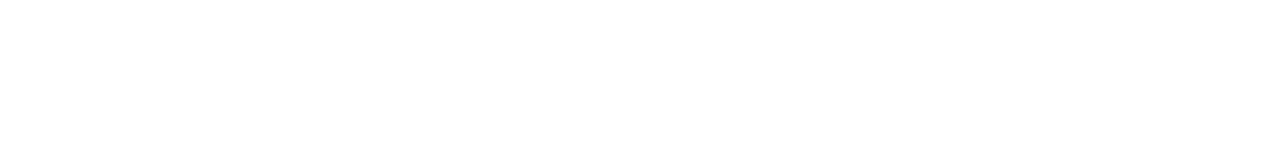
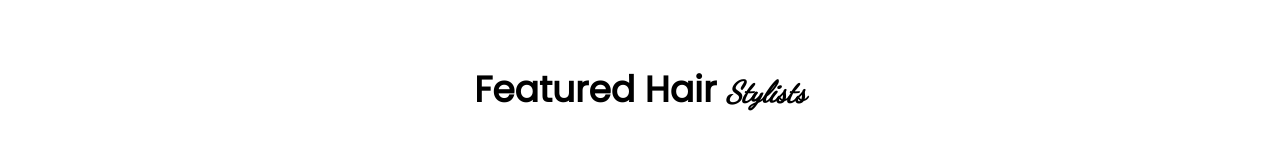
Before and after one commit to MergeShere/SalConFrontend, a React (Vite) app: page /dashboard in a window 1280 px wide. Shown: the part 2139-2295 px from the top of the page. Before the commit the page ends 800 px from the top, so only its background shows below. Built offline with nearby package versions, Linux system fonts and the light colour scheme.

Commit message:
feat: update app routing

```diff
--- a/package.json
+++ b/package.json
@@ -21,6 +21,7 @@
     "react-icons": "^5.5.0",
     "react-redux": "^9.2.0",
     "react-router-dom": "^7.5.1",
+    "react-slick": "^0.31.0",
     "tailwind-merge": "^3.2.0",
     "yup": "^1.6.1"
   },
--- a/src/App.tsx
+++ b/src/App.tsx
@@ -4,6 +4,7 @@
 import ScrollToTop from './components/shared/ScrollToTop.tsx';
 import HomePage from './pages/HomePage.tsx';
 import DashboardPage from './pages/DashboardPage.tsx';
+import SalonDetails from './pages/SalonDetails.tsx';
 import LoginPage from './pages/auth/LoginPage.tsx';
 import SignupPage from './pages/auth/SignupPage.tsx';
 import SuccessPage from './pages/auth/SuccessPage.tsx';
@@ -27,6 +28,7 @@
 
             <Route path="/" element={<HomePage />} />
             <Route path="/dashboard" element={<DashboardPage />} />
+            <Route path="/salon/:salonId" element={<SalonDetails />} />
             <Route path="*" element={<Navigate to="/" replace />} />
 
           </Routes>
--- a/src/components/home/HeroSection.tsx
+++ b/src/components/home/HeroSection.tsx
@@ -1,10 +1,11 @@
 import { motion } from "framer-motion";
 import { ArrowRight } from "lucide-react";
 import Button from "../shared/Button";
-
-
+import { useNavigate } from "react-router-dom";
 
 function HeroSection() {
+  const navigate = useNavigate();
+
   const fadeIn = {
     hidden: { opacity: 0, y: 20 },
     visible: {
@@ -73,7 +74,7 @@
               text="Get Started"
               icon={<ArrowRight className="text-white" size={16} />}
               iconPosition="right"
-              onClick={() => console.log("Button clicked")}
+              onClick={() => navigate("/dashboard")}
             />
           </motion.div>
         </motion.div>
--- a/src/pages/DashboardPage.tsx
+++ b/src/pages/DashboardPage.tsx
@@ -1,28 +1,36 @@
-import React from 'react';
+import { useNavigate } from 'react-router-dom';
 import DashboardHero from '../components/layouts/DashboardHero';
+import Featured from '../components/home/Featured';
+import FeaturedSalons from '../components/dashboard/FeaturedSalons';
+import Footer from '../components/Footer';
 
 interface SearchFilters {
   location: string;
   price: string;
 }
 
-const DashboardPage: React.FC = () => {
+const DashboardPage = () => {
+  const navigate = useNavigate();
+
   const handleSearch = (query: string, filters: SearchFilters) => {
     console.log('Search query:', query);
     console.log('Filters:', filters);
+  };
 
-
+  const handleSalonClick = (salonId: string) => {
+    navigate(`/salon/${salonId}`);
   };
 
   return (
-    <div className="min-h-screen bg-[#1a1a1a]">
+    <div className="min-h-screen">
       <DashboardHero
         title="Find your Perfect Salon"
         subtitle="Discover and book the best beauty services from top rated salons across Ghana"
         onSearch={handleSearch}
       />
-
-
+      <FeaturedSalons onSalonClick={handleSalonClick} />
+      <Featured />
+      <Footer />
     </div>
   );
 };
--- a/src/pages/HomePage.tsx
+++ b/src/pages/HomePage.tsx
@@ -10,7 +10,6 @@
   return (
     <>
       <Navbar />
-
       <motion.main
         className="flex-grow"
         initial={{ opacity: 0 }}
@@ -18,14 +17,10 @@
         transition={{ duration: 0.5 }}
       >
         <HeroSection />
-
         <ServicesSection/>
-
         <Featured />
-
         <Testimonials />
       </motion.main>
-
       <Footer />
     </>
   );
```
Also changed, not shown: 1 other file (tests, documents, lock files or other folders).
